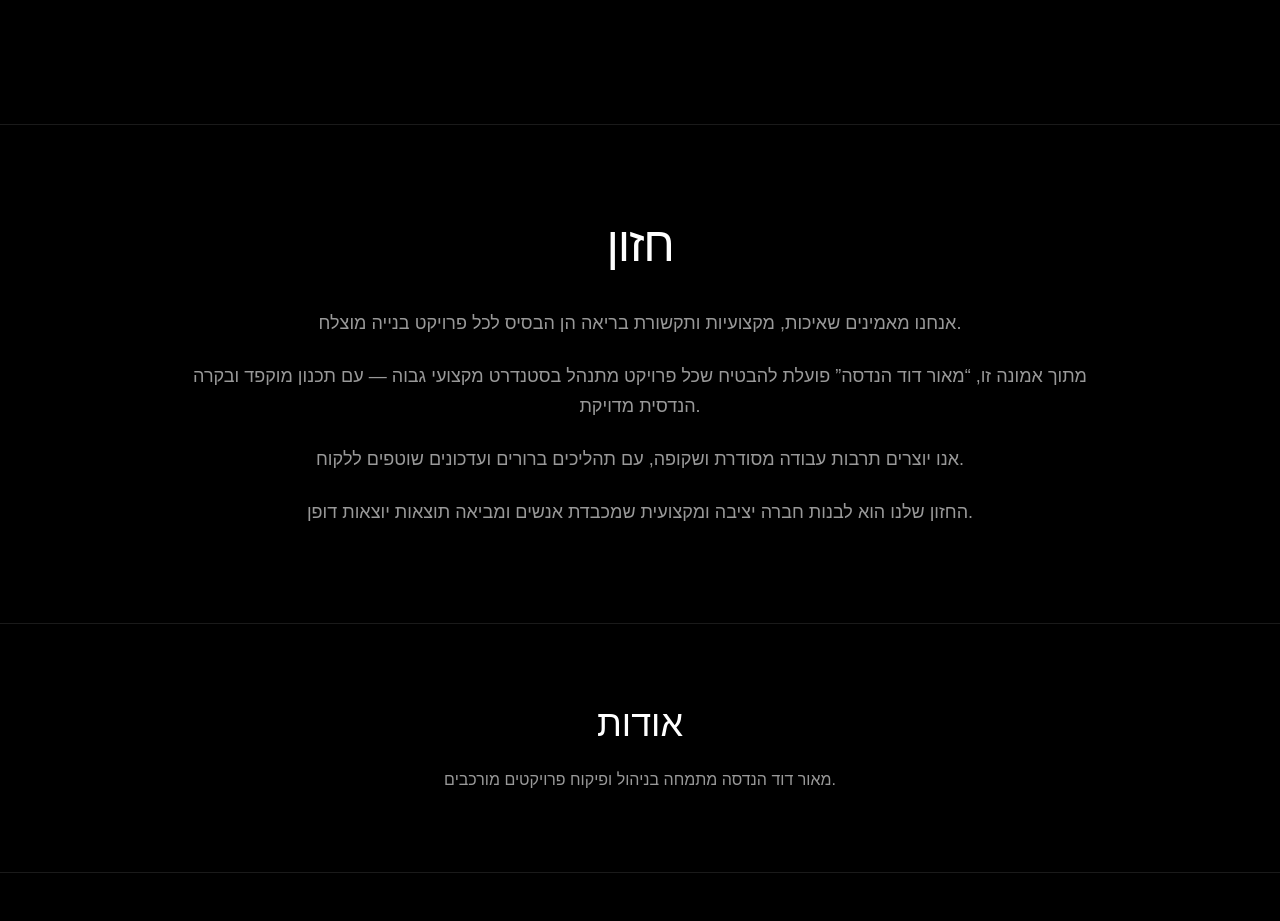
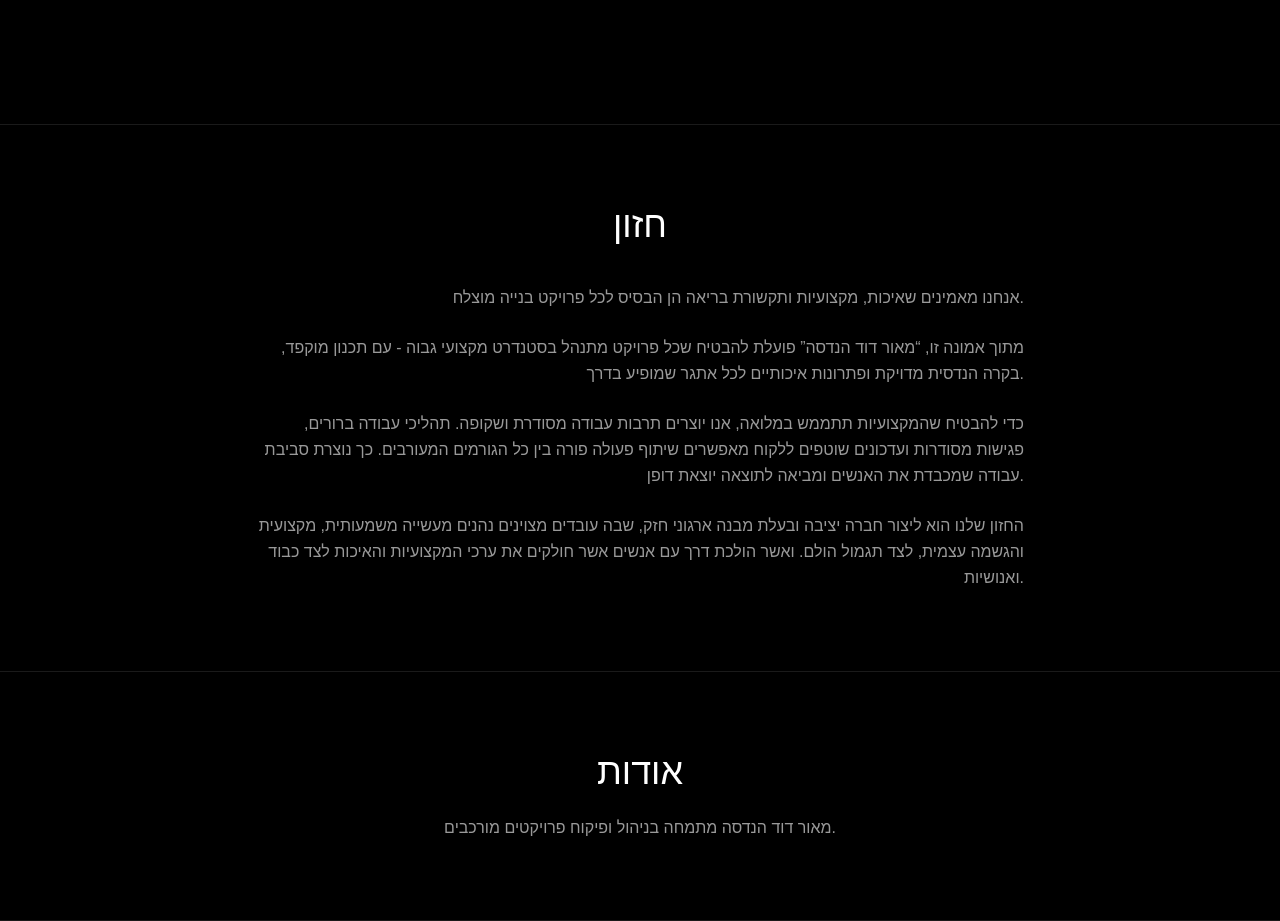
Before and after one commit to maordeng/construction-site, a Next.js app: page / in a window 1280 px wide. Shown: the part 2340-3261 px from the top of the page. Built offline with nearby package versions, Linux system fonts and the light colour scheme.

Commit message:
improve vision section layout and readability

```diff
--- a/app/page.tsx
+++ b/app/page.tsx
@@ -300,39 +300,31 @@ export default function Home() {
 
       </section>
 
-      {/* ===== VISION (FIXED DESIGN ONLY) ===== */}
-      <section id="vision" className="bg-black border-t border-white/10 py-24 px-4 sm:px-6">
-        <div className="max-w-4xl mx-auto text-center">
+ {/* VISION */}
+<section id="vision" className="bg-black border-t border-white/10 py-20 px-4 sm:px-6 text-center">
 
-          <ScrollReveal>
-            <h2 className="text-3xl sm:text-4xl md:text-5xl font-light mb-10 tracking-tight">
-              חזון
-            </h2>
-          </ScrollReveal>
+<h2 className="text-4xl font-light mb-10">חזון</h2>
 
-          <ScrollReveal delay={0.1}>
-            <div className="space-y-6 text-white/60 leading-relaxed text-sm sm:text-base md:text-lg">
+<div className="max-w-3xl mx-auto text-white/60 space-y-6 leading-relaxed text-right">
 
   <p>
     אנחנו מאמינים שאיכות, מקצועיות ותקשורת בריאה הן הבסיס לכל פרויקט בנייה מוצלח.
   </p>
 
   <p>
-                מתוך אמונה זו, “מאור דוד הנדסה” פועלת להבטיח שכל פרויקט מתנהל בסטנדרט מקצועי גבוה — עם תכנון מוקפד ובקרה הנדסית מדויקת.
+    מתוך אמונה זו, “מאור דוד הנדסה” פועלת להבטיח שכל פרויקט מתנהל בסטנדרט מקצועי גבוה - עם תכנון מוקפד, בקרה הנדסית מדויקת ופתרונות איכותיים לכל אתגר שמופיע בדרך.
   </p>
 
   <p>
-                אנו יוצרים תרבות עבודה מסודרת ושקופה, עם תהליכים ברורים ועדכונים שוטפים ללקוח.
+    כדי להבטיח שהמקצועיות תתממש במלואה, אנו יוצרים תרבות עבודה מסודרת ושקופה. תהליכי עבודה ברורים, פגישות מסודרות ועדכונים שוטפים ללקוח מאפשרים שיתוף פעולה פורה בין כל הגורמים המעורבים. כך נוצרת סביבת עבודה שמכבדת את האנשים ומביאה לתוצאה יוצאת דופן.
   </p>
 
   <p>
-                החזון שלנו הוא לבנות חברה יציבה ומקצועית שמכבדת אנשים ומביאה תוצאות יוצאות דופן.
+    החזון שלנו הוא ליצור חברה יציבה ובעלת מבנה ארגוני חזק, שבה עובדים מצוינים נהנים מעשייה משמעותית, מקצועית והגשמה עצמית, לצד תגמול הולם. ואשר הולכת דרך עם אנשים אשר חולקים את ערכי המקצועיות והאיכות לצד כבוד ואנושיות.
   </p>
 
 </div>
-          </ScrollReveal>
 
-        </div>
 </section>
 
       {/* ABOUT */}
```
Lines whose indentation alone changed are shown as unchanged.
